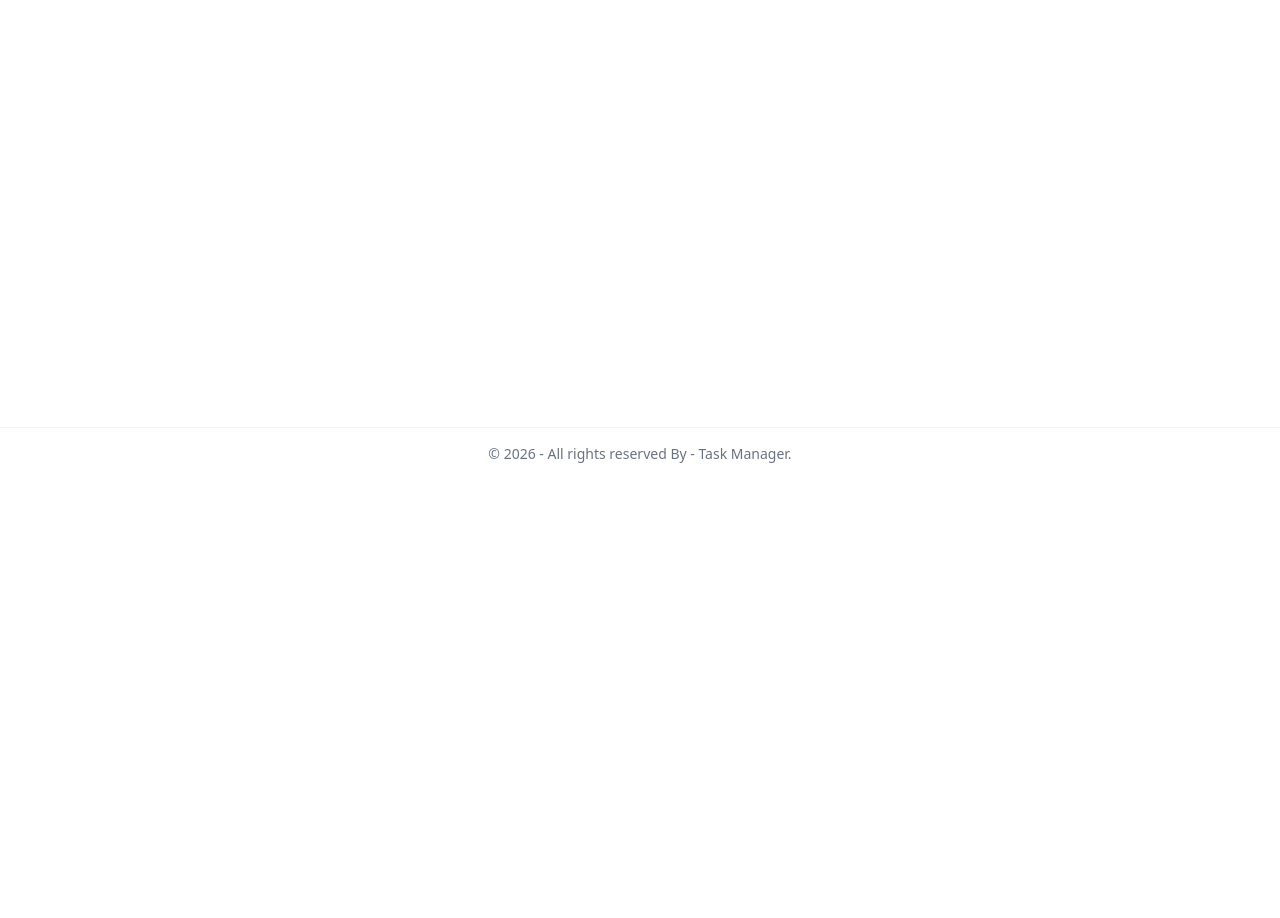
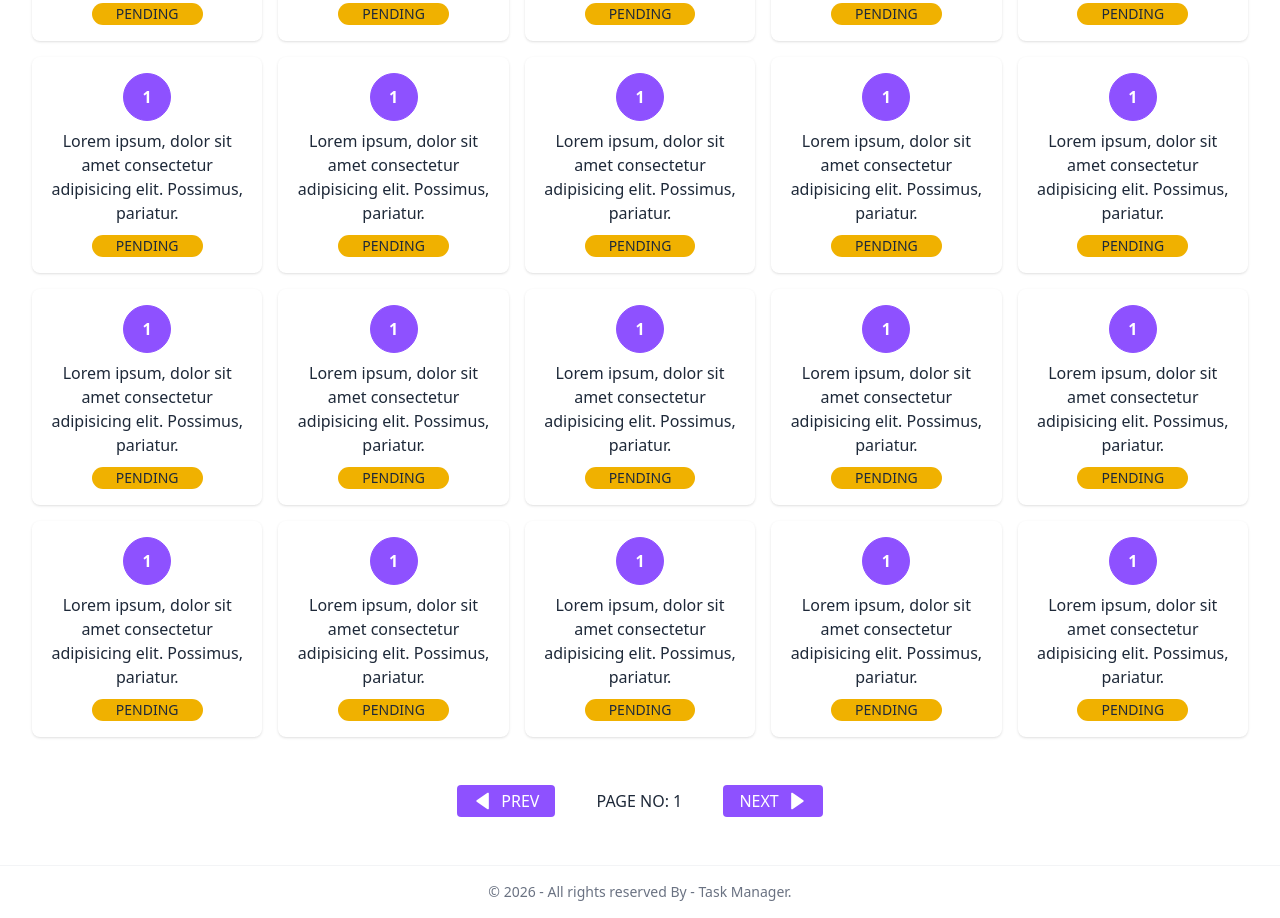
Before and after one commit to Jakaria030/task-manager, a React (Vite) app: page /task-list in a window 1280 px wide. Shown: the part 320-1238 px from the top of the page. Before the commit the page ends 800 px from the top, so only its background shows below. Built offline with nearby package versions, Linux system fonts and the light colour scheme.

Commit message:
Task list page design add

```diff
--- a/src/pages/TaskList.jsx
+++ b/src/pages/TaskList.jsx
@@ -1,9 +1,36 @@
+import { BiSolidLeftArrow, BiSolidRightArrow } from "react-icons/bi";
+import { useNavigate } from "react-router";
 
 const TaskList = () => {
+    const navigate = useNavigate();
+
     return (
-        <div>
-            TaskList
-        </div>
+        <section className="bg-white">
+            <div className="max-w-7xl mx-auto px-4 md:px-8 my-12">
+                <div className="grid grid-cols-2 md:grid-cols-3 lg:grid-cols-5 gap-4">
+                    {
+                        Array(20).fill(0).map((_, indx) => {
+                            return (
+                                <div onClick={() => { navigate(`/task-details/${indx}`) }} key={indx} className="p-4 cursor-pointer rounded-lg shadow-sm text-center space-y-2 hover:shadow-lg">
+                                    <div className="size-12 bg-violet-500 rounded-full border border-violet-500 text-white flex items-center justify-center justify-self-center font-bold">1</div>
+                                    <h4 className="text-md text-center text-gray-800 font-meium">Lorem ipsum, dolor sit amet consectetur adipisicing elit. Possimus, pariatur.</h4>
+                                    <button onClick={(e) => { e.stopPropagation(); }} className="px-6 py-[1px] cursor-pointer rounded-full text-sm bg-yellow-500 text-gray-800" title="Make it DONE">PENDING</button>
+                                </div>
+
+                            );
+                        })
+                    }
+                </div>
+
+                {/* pagination */}
+
+                <div className="flex items-center justify-center gap-5 mt-12">
+                    <button className="cursor-pointer px-4 py-1 bg-violet-500 flex items-center justify-between gap-2 text-white rounded-sm"><BiSolidLeftArrow className="text-xl text-white" /> PREV</button>
+                    <p className="w-32 text-center text-gray-800">PAGE NO: 1</p>
+                    <button className="cursor-pointer px-4 py-1 bg-violet-500 flex items-center justify-between gap-2 text-white rounded-sm">NEXT <BiSolidRightArrow className="text-xl text-white" /></button>
+                </div>
+            </div>
+        </section>
     )
 };
 
--- a/src/routes/routes.jsx
+++ b/src/routes/routes.jsx
@@ -19,7 +19,7 @@ const routes = createBrowserRouter([
                 Component: TaskList,
             },
             {
-                path: "task-details",
+                path: "task-details/:todoId",
                 Component: TaskDetails
             }
         ]
```
